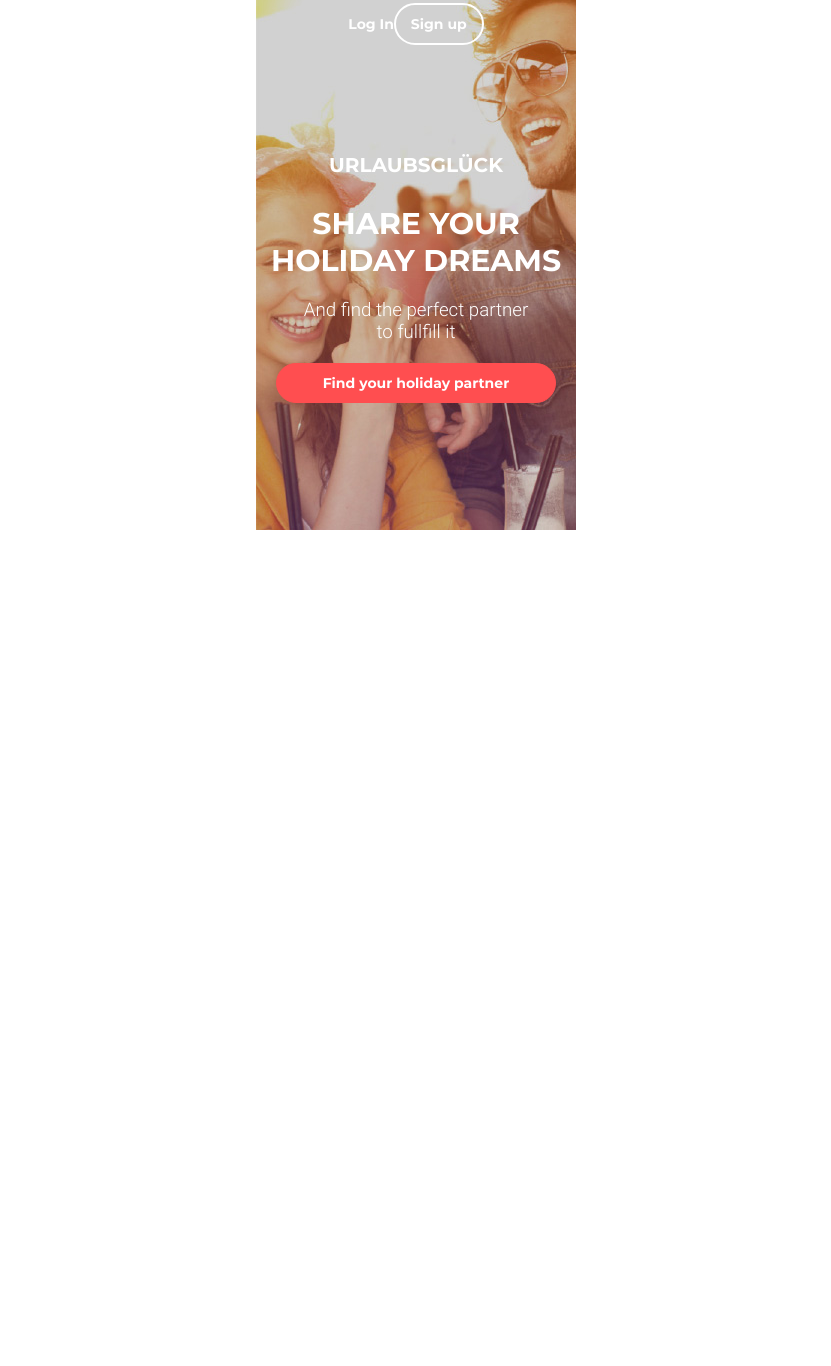
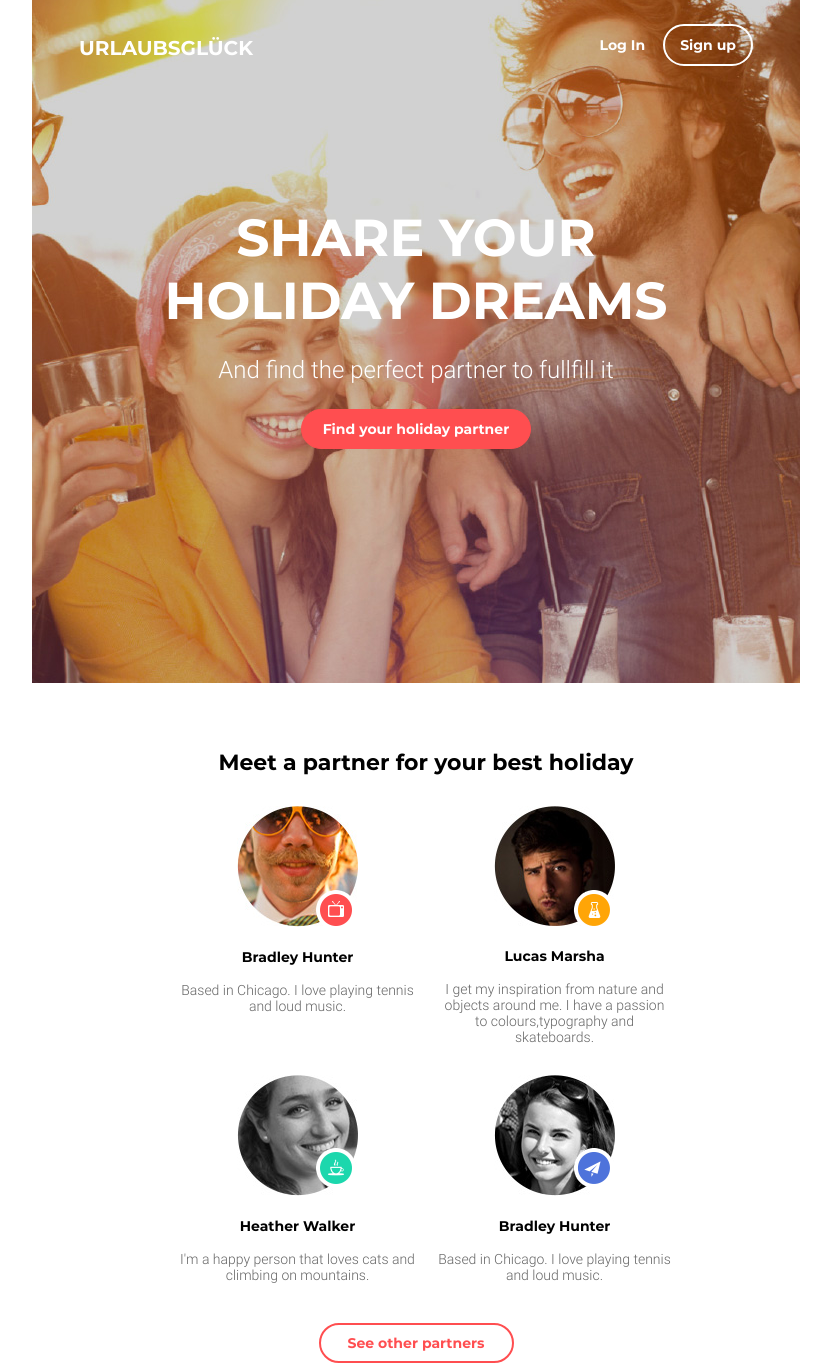
Before and after one commit to elenaBolshunova/goit-fe-course, a plain HTML site: page hw-08/index.html in a window 1280 px wide. Shown: the part 10-1376 px from the top of the page, without its empty margins (224-1055 px from the left). Before the commit the page ends 800 px from the top, so only its background shows below. Drawn offline with Linux system fonts and the light colour scheme.

Commit message:
Home-work#8

```diff
--- a/hw-08/css/media.css
+++ b/hw-08/css/media.css
@@ -0,0 +1,101 @@
+@media (max-width: 767px) {
+    .team-card:not(:last-child) {
+    margin-bottom: 1.875rem;
+    }
+}
+
+@media (min-width: 768px) {
+    .wrapper {
+        width: 48rem;
+        margin: 0 auto;
+    }
+    .page-header {
+        background: url(./../img/ipad-2.jpg) no-repeat;
+        width: 42.125rem;
+        display: block;
+        max-width: 100%;
+        height: auto;
+        padding: 2.875rem 2.9375rem 14.625rem;
+    }
+    .box-navigation {
+        flex-direction: row;
+        justify-content: space-between;
+        margin-bottom: 2rem;
+    }
+    .services {
+        max-width: 32rem;
+        margin: 0 auto 1.5rem;
+        font-size: 3.25rem;
+    }
+    .info {
+        max-width: 25.3125rem;
+        font-size: 1.5rem;
+        text-align: center;
+        margin: 0 auto 1.5625rem;
+    }
+    .button-find {
+        width: 14.375rem;
+    }
+    .page-main {
+        width: 48rem;
+        padding-bottom: 2.5rem;
+    }
+    .title-search {
+        margin-bottom: 1.875rem;
+    }
+    .team-box {
+        width: 30.75rem;
+        margin: 0 auto;
+    }
+    .card {
+        display: flex;
+        justify-content: space-between;
+        flex-wrap: wrap;
+    }
+    .team-card {
+        margin-bottom: 0;
+    }
+    .photo {
+        margin-bottom: 1.0625rem;
+    }
+    .btn-search {
+        width: 12.1875rem;
+    }
+}
+
+@media (min-width: 768px) and (max-width: 1439px){
+    .team-card:not(:nth-last-child(-n+2)) {
+    margin-bottom: 1.875rem;
+    }
+}
+
+@media (min-width: 1440px) {
+    .wrapper {
+        width: 90rem;
+        margin: 0 auto;
+    }
+    .page-header {
+        width: 58.875rem;
+        background: url(./../img/desktop-3.jpg) no-repeat;
+        max-width: 100%;
+        height: auto;
+        padding: 2.8125rem 15.625rem 14.6875rem;
+    }
+    .box-navigation {
+        margin: 0 auto 1.875rem;
+    }
+    .info {
+        margin: 0 auto 1.875rem;
+    }
+    .page-main {
+        width: 58.875rem
+    }
+    .team-box {
+        width: 58.875rem;
+        margin: 0 auto;
+    }
+    .team-card {
+        width: 13.75rem;
+        margin-bottom: 0;
+    }
+}
--- a/hw-08/css/style.css
+++ b/hw-08/css/style.css
@@ -14,25 +14,26 @@ body {
 font-size: 16px;
 }
 /* ---------------------------------------Header------------------------------------ */
-
 .wrapper {
     width: 20rem;
     margin: 0 auto;
 }
 .page-header {
-    background: url(/img/Mobile-1.jpg) no-repeat;
-    max-width: 100%;
+    background: url(./../img/Mobile-1.jpg) no-repeat;
+    display: block;
     height: auto;
     color: #ffffff;
-    padding-top: 25px;
-    padding-bottom: 138px;
+    padding: 1.5625rem 0.3125rem 8.5rem;
+    width: 19.375rem;
+    margin: auto;
 }
-/* .container {
-    padding: 0 15px;
-} */
+.box-navigation {
+    display: flex;
+    flex-direction: column-reverse;
+    margin-bottom: 2.375rem
+}
 .page-nav {
-    margin-bottom: 120px;
-    /* padding: 30px 60px 0; */
+    margin-bottom: 7.5rem;
 }
 .site-navigation {
     display: flex;
@@ -43,33 +44,36 @@ font-size: 16px;
     color: #ffffff;
     font-family: 'Montserrat';
     font-weight: 700;
-    font-size: 14px;
+    font-size: 0.875rem;
+    padding: 0.5rem 1.125rem;
 }
 .sign-up {
-    border: 2px solid #ffffff;
-    border-radius: 35px;
-    padding: 10px 15px;
+    border: 0.125rem solid #ffffff;
+    border-radius: 2.1875rem;
+    padding: 0.625rem 0.9375rem;
 }
-.team {
+.logo {
     font-family: 'Montserrat';
     font-weight: 700;
-    font-size: 20px;
+    font-size: 1.25rem;
     text-align: center;
-    margin-bottom: 28px;
+    cursor: pointer;
 }
 .services {
     font-family: 'Montserrat';
     font-weight: 700;
-    font-size: 30px;
+    font-size: 1.875rem;
     text-align: center;
     text-transform: uppercase;
-    margin-bottom: 20px;
+    margin-bottom: 0.8125rem;
 }
 .info {
     text-align: center;
-    margin-bottom: 20px;
     font-family: 'Roboto';
     font-weight: 300;
+    font-size: 1.125rem;
+    margin: 0 auto 0.8125rem;
+    max-width: 14.0625rem;
 }
 .button-find {
     display: block;
@@ -78,233 +82,101 @@ font-size: 16px;
     height: 2.5rem;
     border: none;
     background: none;
-    border: 1px solid #ff4e50;
+    border: 0.0625rem solid #ff4e50;
     background-color: #ff4e50;
     border-radius: 2rem;
     color: #ffffff;
     font-family: 'Montserrat';
     font-weight: 700;
-    font-size: 14px;
-
-
-
-    /* position: absolute;
-    left: 50%;
-    transform: translateX(-50%) translateY(-50%); */
+    font-size: 0.875rem;
+    cursor: pointer;
 }
 /* ------------------------------------Main-------------------------------------- */
-.feature-list-item {
-    width: 290px;
-    margin-bottom: 72px;
+.page-main {
+    width: 18.75rem;
     text-align: center;
-}
-.feature-list-item :last-child {
-margin-bottom: 0;
-}
-/*.background {
-    background: url(/img/Mobile-1.jpg);
-    width: 20rem;
-    min-height: 33.75rem;
-}
-.nav    {
-    position: absolute;
-    top: 0%;
-    left: 50%;
-    transform: translateX(-50%) translateY(0%);
-}
-.login  {
-    color: white;
-    font-size: 14px;
-}
-.sign {
-    color: white;
-    font-size: 14px;
-} */
-.sec-1{
-    /* color: white; */
-    /* position: absolute;
-    top: 0%;
-    left: 50%;
-    transform: translateX(-50%) translateY(0%); */
-}
-/*
-.navigation {
-    width: 58.75rem;
-    margin: auto;
-    display: flex;
-    justify-content: space-between;
-    align-items: center;
-    padding: 1.875rem 0 6.875rem;
-}
-.link-logo {
-    font-family: 'Wisdom Script';
-    font-size: 1.625rem;
-    font-weight: 400;
-    color: #fee18d;
-}
-.main-nav {
-    font-family: 'Montserrat', sans-serif;
-    font-size: 0.875rem;
-    font-weight: 700;
-    text-transform: uppercase;
-    display: flex;
-    justify-content: space-between;
-    align-items: center;
-    flex-basis: 30.3125rem;
-}
-.nav-item {
-color: #222222;
-}
-.nav-item:hover {
-    color: #fee18d;
-} */
-/* ---------------------------------Section sec-1------------------------------------- */
-/* .sec-1 {
-    width: 58.75rem;
+    padding: 4.125rem 0.625rem 1.875rem;
     margin: auto;
 }
-.title-one {
+.title-search {
+    margin-bottom: 0.9375rem;
+    font-family: 'Montserrat';
+    font-weight: 700;
+    font-size: 1.375rem;
+
+}
+.team-box  {
+    width: 14.6875rem;
+    margin: 0 auto;
+}
+.photo {
+     margin-bottom: 0.625rem;
+}
+.team-card {
+    position: relative;
+    width: 14.6875rem;
+}
+.card-1::after {
+    content: url(./../img/icon-red.png);
+    width: 2.5rem;
+    height: 2.5rem;
+    position: absolute;
+    top: 35%;
+    right: 25%;
+}
+.card-2::after {
+    content: url(./../img/icon-yellow.png);
+    width: 2.5rem;
+    height: 2.5rem;
+    position: absolute;
+    top: 35%;
+    right: 25%;
+}
+.card-3::after {
+    content: url(./../img/icon-green.png);
+    width: 2.5rem;
+    height: 2.5rem;
+    position: absolute;
+    top: 35%;
+    right: 25%;
+}
+.card-4:after {
+    content: url(./../img/icon-blue.png);
+    width: 2.5rem;
+    height: 2.5rem;
+    position: absolute;
+    top: 35%;
+    right: 25%;
+}
+.link-team {
+    color: #000000;
+}
+.name-partner {
     font-family: 'Montserrat', sans-serif;
     font-weight: 700;
-    line-height: 2.1875rem;
-    font-size: 2.5rem;
-    color: #222222;
-    text-align: center;
-    padding-bottom: 1.25rem;
-    text-transform: uppercase;
+    font-size: 0.875rem;
+    margin-bottom: 1rem;
 }
-.title-two {
-    font-family: 'Merriweather', serif;
-    font-weight: 400;
-    font-style: italic;
-    letter-spacing: 0.0625rem;
-    font-size: 1rem;
-    color: #777777;
-    text-align: center;
-    padding-bottom: 4.6875rem;
-}
-.service-box {
-    display: flex;
-    margin-bottom: 6.8125rem;
-}
-.service-item {
-    display: flex;
-    flex-direction:	column;
-    align-items: center;
-}
-.icon-box {
-    width: 4.6875rem;
-    height: 4.6875rem;
-    border: 0.1875rem solid #fed136;
-    border-radius: 50%;
-    display: flex;
-    justify-content: center;
-    align-items: center;
-    margin-bottom: 1.5rem;
-}
-.service-text  {
-    text-align: center;
-}
-.service_info {
-    font-family: 'Montserrat';
-    font-weight: 700;
-    margin-bottom: 0.9375rem;
-}
-.serv-information {
-    font-family: 'Roboto Slab';
-    font-weight: 400;
+.info-list {
+    font-family: 'Roboto', sans-serif;
+    font-weight: 300;
     font-size: 0.875rem;
-    color: #777777;
-
-} */
-/* ---------------------------------Section sec-2------------------------------------- */
-/* .box-contact {
-   width: 87.5rem;
-}
-.picture-box {
-    position: relative;
-}
-.box-form {
-    position: absolute;
-    width: 58.75rem;
-    min-height: 28.4375rem;
-    top: 50%;
-    left: 50%;
-    transform: translateX(-50%) translateY(-50%);
+    color: #666666;
     margin: auto;
 }
-.title-one-sect-2 {
-    color: #ffffff;
-    font-family: 'Montserrat';
-    font-size: 2.5rem;
+/* ------------------------------------Footer-------------------------------------- */
+.btn-search {
+    display: block;
+    margin: auto;
+    width: 17.5rem;
+    height: 2.5rem;
+    font-family: 'Montserrat', sans-serif;
     font-weight: 700;
-    text-transform: uppercase;
-    text-align: center;
-  }
-.title-two-sect-2 {
-    font-family: 'Roboto Slab';
-    font-weight: 400;
-    font-style: italic;
     font-size: 0.875rem;
-    text-transform: uppercase;
-    color: #777777;
-    text-align: center;
-    padding-bottom: 4.626rem;
+    color: #ff4e50;
+    background-color: #fff;
+    border: 0.125rem solid #ff4e50;
+    border-radius: 2rem;
+    margin-bottom: 3.4375rem;
+    cursor: pointer;
 }
-.input-box {
-    display: flex;
-    justify-content: space-between;
-    padding-bottom: 1.875rem;
-}
-.input-line-box {
-    display: flex;
-    flex-direction: column;
-    justify-content: space-between;
-    min-height: 13.3125rem;
-}
-.input-line {
-    box-sizing: border-box;
-    width: 28.4375rem;
-    height: 3.125rem;
-    border: none;
-    border: 0.0625rem solid #cccccc;
-    border-radius: 0.125rem;
-    font-family: 'Montserrat';
-    font-weight: 700;
-    text-transform: uppercase;
-    padding-left: 0.7692rem;
-
-}
-.input-area {
-    box-sizing: border-box;
-    width: 28.75rem;
-    height: 13.125rem;
-    border: none;
-    border: 0.0625rem solid #cccccc;
-    border-radius: 0.125rem;
-    font-family: 'Montserrat';
-    font-weight: 700;
-    text-transform: uppercase;
-    padding: 1.25rem 0 0 1.25rem;
-}
-.submit-but {
-    border: none;
-    background-color: #fed136;
-    color: #ffffff;
-    text-transform: uppercase;
-    width: 15rem;
-    height: 4.0625rem;
-    border-radius: 0.125rem;
-    font-size: 0.875rem;
-    font-family: 'Montserrat';
-    font-weight: 700;
-    position: absolute;
-    left: 50%;
-    transform: translateX(-50%) translateY(0%);
-}
-.req:valid {
-    outline: 0.125rem solid #008000;
-}
-.req:invalid {
-    outline: 0.125rem solid #fd0101;
-} */
--- a/hw-08/index.html
+++ b/hw-08/index.html
@@ -5,7 +5,6 @@
     <meta charset="UTF-8">
     <meta name="viewport" content="width=device-width, initial-scale=1.0">
     <meta http-equiv="X-UA-Compatible" content="ie=edge">
-    <link href="https://fonts.googleapis.com/css?family=Merriweather:400,400i,700,700i" rel="stylesheet">
     <link rel="stylesheet" href="css/style.css">
     <link rel="stylesheet" href="css/media.css">
     <title>Home-work#8</title>
@@ -14,9 +13,11 @@
 <body>
     <div class="wrapper">
         <header class="page-header container">
+            <div class="box-navigation">
+                <a class="logo">URLAUBSGLÜCK</a>
                 <nav class="page-nav">
                     <ul class="site-navigation">
-                    <li class="">
+                        <li>
                             <a href="/index.html" class="login nav-item">Log In</a>
                         </li>
                         <li>
@@ -24,96 +25,49 @@
                         </li>
                     </ul>
                 </nav>
-            <h2 class="team">URLAUBSGLÜCK</h2>
+            </div>
             <h1 class="services">Share your holiday dreams</h1>
-            <h3 class="info">And find the perfect partner <br> to fullfill it</h3>
+            <h3 class="info">And find the perfect partner to fullfill it</h3>
             <button class="button-find">Find your holiday partner</button>
-
         </header>
-        <main class="container">
-
-
-
-            <section class="sec-2">
-
-            </section>
+        <main class="page-main container">
+            <div class="team-box">
+                <h2 class="title-search">Meet a partner for your best holiday</h2>
+                <ul class="card">
+                    <li class="team-card card-1">
+                        <a href="index.html" class="link-team">
+                            <img src="/img/icon-01.jpg" alt="Man" class="photo">
+                            <h3 class="name-partner">Bradley Hunter</h3>
+                            <p class="info-list">Based in Chicago. I love playing tennis and loud music.</p>
+                        </a>
+                    </li>
+                    <li class="team-card card-2">
+                        <a href="index.html" class="link-team">
+                            <img src="/img/icon-02.jpg" alt="Man" class="photo">
+                            <h3 class="name-partner">Lucas Marsha</h3>
+                            <p class="info-list">I get my inspiration from nature and objects around me. I have a passion to colours,typography and skateboards.</p>
+                        </a>
+                    </li>
+                    <li class="team-card card-3">
+                        <a href="index.html" class="link-team">
+                            <img src="/img/icon-03.jpg" alt="Man" class="photo">
+                            <h3 class="name-partner">Heather Walker</h3>
+                            <p class="info-list">I'm a happy person that loves cats and climbing on mountains.</p>
+                        </a>
+                    </li>
+                    <li class="team-card card-4">
+                        <a href="index.html" class="link-team">
+                            <img src="/img/icon-04.jpg" alt="Man" class="photo">
+                            <h3 class="name-partner">Bradley Hunter</h3>
+                            <p class="info-list">Based in Chicago. I love playing tennis and loud music.</p>
+                        </a>
+                    </li>
+                </ul>
+            </div>
         </main>
-        <footer>
-
+        <footer class="container">
+            <button class="btn-search">See other partners</button>
         </footer>
-        <!-- <header class="navigation">
-            <h1 class="logo">
-                <a href="index.html" class="link-logo">Golden</a>
-            </h1>
-            <nav class="main-nav">
-                <a href="index.html" class="nav-item">home</a>
-                <a href="index.html" class="nav-item">services</a>
-                <a href="index.html" class="nav-item">portfolio</a>
-                <a href="index.html" class="nav-item">about</a>
-                <a href="index.html" class="nav-item">contact</a>
-            </nav>
-        </header>
-        <main class="main">
-            <section class="sec-1">
-                <h3 class="title-one">Services</h3>
-                <h2 class="title-two">Proin iaculis purus consequat sem cure. </h2>
-                <div class="service-box">
-                    <div class="service-item">
-                        <div class="icon-box">
-                            <img src="img/icon-1.png" alt="clock" width="40px" height="40px" class="symbol-card">
-                        </div>
-                        <div class="service-text">
-                            <h4 class="service_info">E-Commerce</h4>
-                            <span class="serv-information">Proin iaculis purus consequat sem cure digni ssim. Donec porttitora entum suscipit aenean rhoncus
-                                posuere odio in tincidunt.
-                            </span>
-                        </div>
-                    </div>
-                    <div class="service-item">
-                        <div class="icon-box">
-                            <img src="img/icon-2.png" alt="clock" width="40px" height="40px" class="symbol-card">
-                        </div>
-                        <div class="service-text">
-                            <h4 class="service_info">Web design</h4>
-                            <span class="serv-information">Proin iaculis purus consequat sem cure digni ssim. Donec porttitora entum suscipit aenean rhoncus
-                                posuere odio in tincidunt.
-                            </span>
-                        </div>
-                    </div>
-                    <div class="service-item">
-                        <div class="icon-box">
-                            <img src="img/icon-3.png" alt="clock" width="40px" height="40px" class="symbol-card">
-                        </div>
-                        <div class="service-text">
-                            <h4 class="service_info">Creativity</h4>
-                            <span class="serv-information">Proin iaculis purus consequat sem cure digni ssim. Donec porttitora entum suscipit aenean rhoncus
-                                posuere odio in tincidunt.
-                            </span>
-                        </div>
-                    </div>
-                </div>
-            </section>
-            <section class="sect-2">
-                <div class="picture-box">
-                    <img src="img/Section-2.png" alt="map" width="1400px" height="675px">
-                    <div class="box-form">
-                        <h3 class="title-one-sect-2">Contact Us</h3>
-                        <h2 class="title-two-sect-2">Proin iaculis purus consequat sem cure.</h2>
-                        <form action="#" method="post" class="user-contacts-form">
-                            <div class="input-box">
-                                <div class="input-line-box">
-                                    <input type="name" name="username: " placeholder="Your name *" required class="input-line req">
-                                    <input type="email" name="userEmail: " placeholder="Your e-mail *" required class="input-line req">
-                                    <input type="text" name="userSubject: " placeholder="Subject" class="input-line">
-                                </div>
-                                <textarea name="userMassage: " id="#" cols="30" rows="10" placeholder="Your message *" required class="input-area req"></textarea>
-                            </div>
-                            <input type="submit" value="send message" class="submit-but">
-                        </form>
-                    </div>
-                </div>
-            </section>
-        </main> -->
     </div>
 </body>
 
```
Also changed, not shown: hw-08/fonts/Wisdom Script AJ.woff (deleted), hw-08/fonts/roboto-slab-v7-latin-regular.woff (deleted), hw-08/fonts/roboto-slab-v7-latin-regular.woff2 (deleted), hw-08/img/desktop-3.jpg (added), hw-08/img/icon-blue.png (added), hw-08/img/icon-green.png (added), hw-08/img/icon-red.png (added), hw-08/img/icon-yellow.png (added), hw-08/img/ipad-2.jpg (added). Lines whose indentation alone changed are shown as unchanged.
